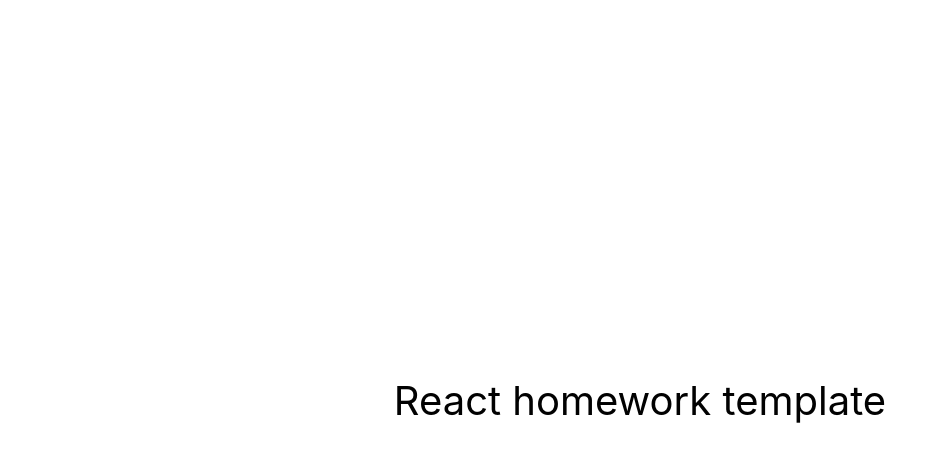
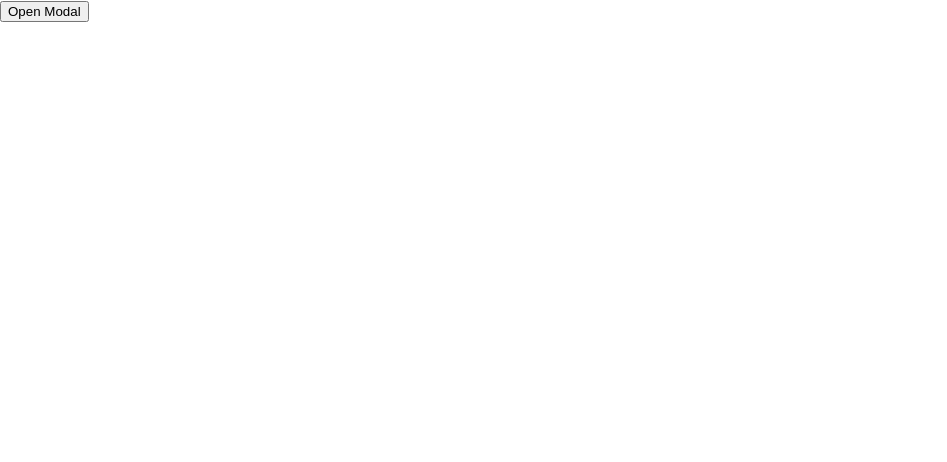
Before and after one commit to VadimKorobec/react-api-2, a React (Create React App) app: page / in a window 1280 px wide. Shown: the top 462 px of the page, without its empty margins (0-947 px from the left). Built offline with nearby package versions, Linux system fonts and the light colour scheme.

Commit message:
Update App.jsx

```diff
--- a/src/components/App.jsx
+++ b/src/components/App.jsx
@@ -1,16 +1,36 @@
-export const App = () => {
-  return (
-    <div
-      style={{
-        height: '100vh',
-        display: 'flex',
-        justifyContent: 'center',
-        alignItems: 'center',
-        fontSize: 40,
-        color: '#010101'
-      }}
-    >
-      React homework template
-    </div>
-  );
-};
+import { Component } from 'react';
+import { Modal } from './Modal/Modal';
+
+export class App extends Component {
+  state = {
+    showMadal: false,
+  };
+
+  toggleModal = () => {
+    this.setState(state => ({ showMadal: !state.showMadal }));
+  };
+  render() {
+    const { showMadal } = this.state;
+
+    return (
+      <div>
+        <button type="button" onClick={this.toggleModal}>
+          Open Modal
+        </button>
+        {showMadal && (
+          <Modal onClose={this.toggleModal}>
+            <p>
+              Lorem ipsum dolor sit amet, consectetur adipisicing elit. Quaerat
+              necessitatibus nostrum sed eaque deserunt libero voluptatum
+              voluptatibus minus labore eum commodi ut rem, vel laudantium
+              tenetur, inventore nam, eveniet a?
+            </p>
+            <button type="button" onClick={this.toggleModal}>
+              Close
+            </button>
+          </Modal>
+        )}
+      </div>
+    );
+  }
+}
```
